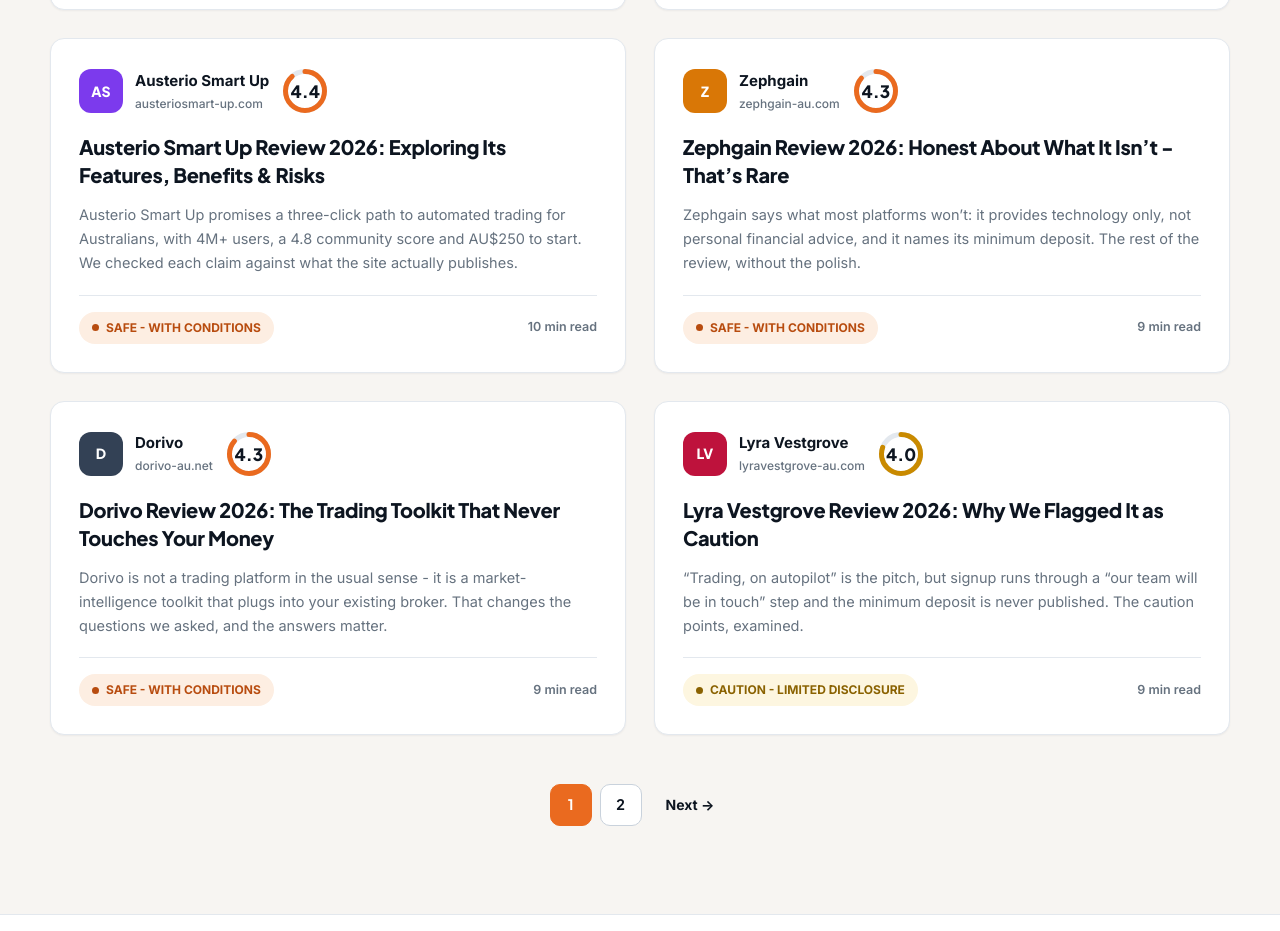
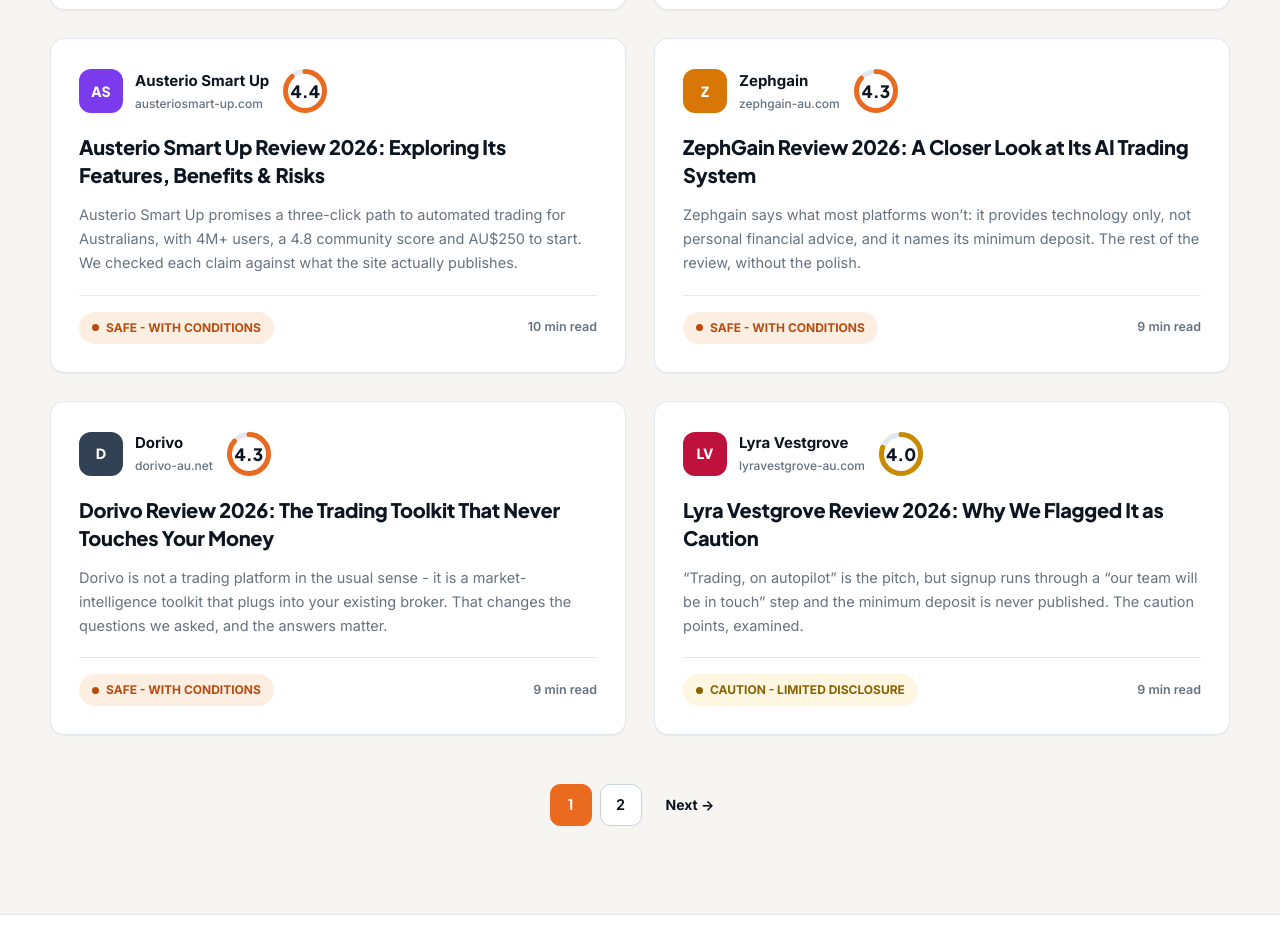
Before and after one commit to ZeeTech-Pvt-Ltd/AI-trading-platform, a React (Vite) app: page / in a window 1280 px wide. Shown: the part 2337-3268 px from the top of the page. Built offline with nearby package versions, Linux system fonts and the light colour scheme.

Commit message:
Zephgain Title updated

```diff
--- a/src/data/reviews/zephgain.js
+++ b/src/data/reviews/zephgain.js
@@ -4,7 +4,11 @@ export default {
   name: 'Zephgain',
   domain: 'zephgain-au.com',
   tagline: 'AI-Powered Automated Trading Platform in Australia',
-  headline: 'Zephgain Review 2026: Honest About What It Isn’t - That’s Rare',
+  headline: 'ZephGain Review 2026: A Closer Look at Its AI Trading System',
+  // Indexed title and description can differ from the on-page copy.
+  seoTitle: 'ZephGain Review 2026: Is This AI Trading Platform Legit?',
+  seoDescription:
+    'Discover our ZephGain review to explore its AI trading features, platform claims, potential benefits, and key risks before deciding whether it’s worth trying.',
   deck: 'Zephgain says what most platforms won’t: it provides technology only, not personal financial advice, and it names its minimum deposit. The rest of the review, without the polish.',
   date: 'Sep 3, 2026',
   readTime: '9 min read',
```
